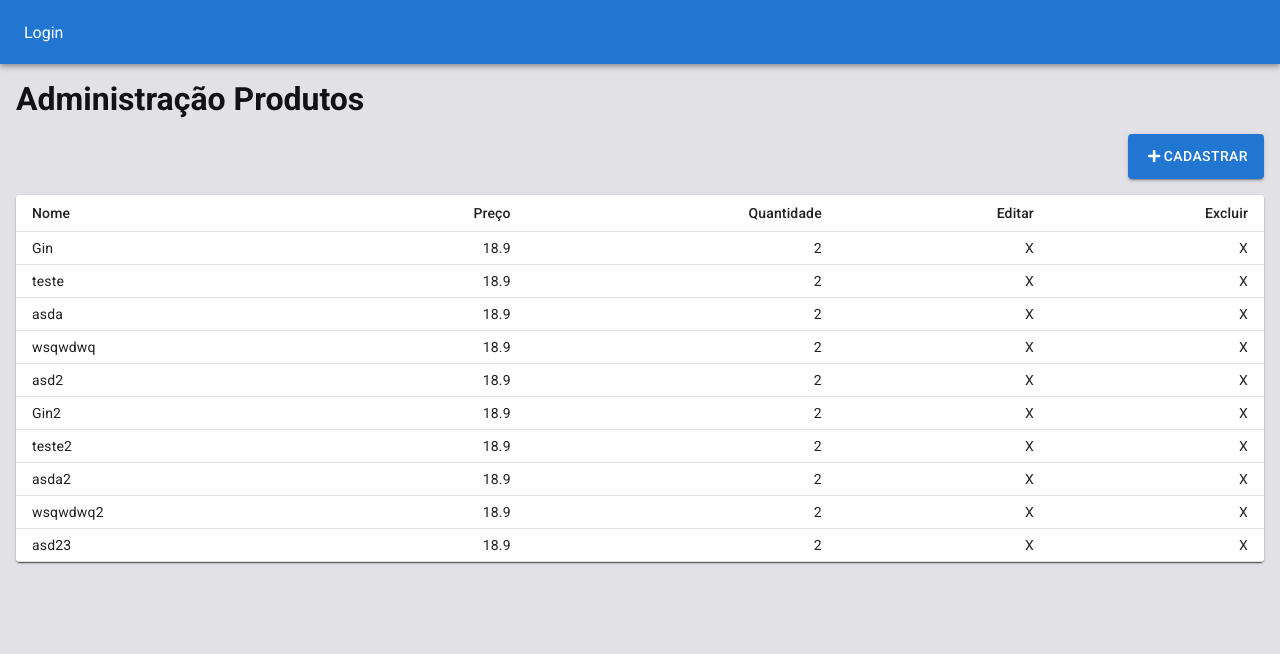
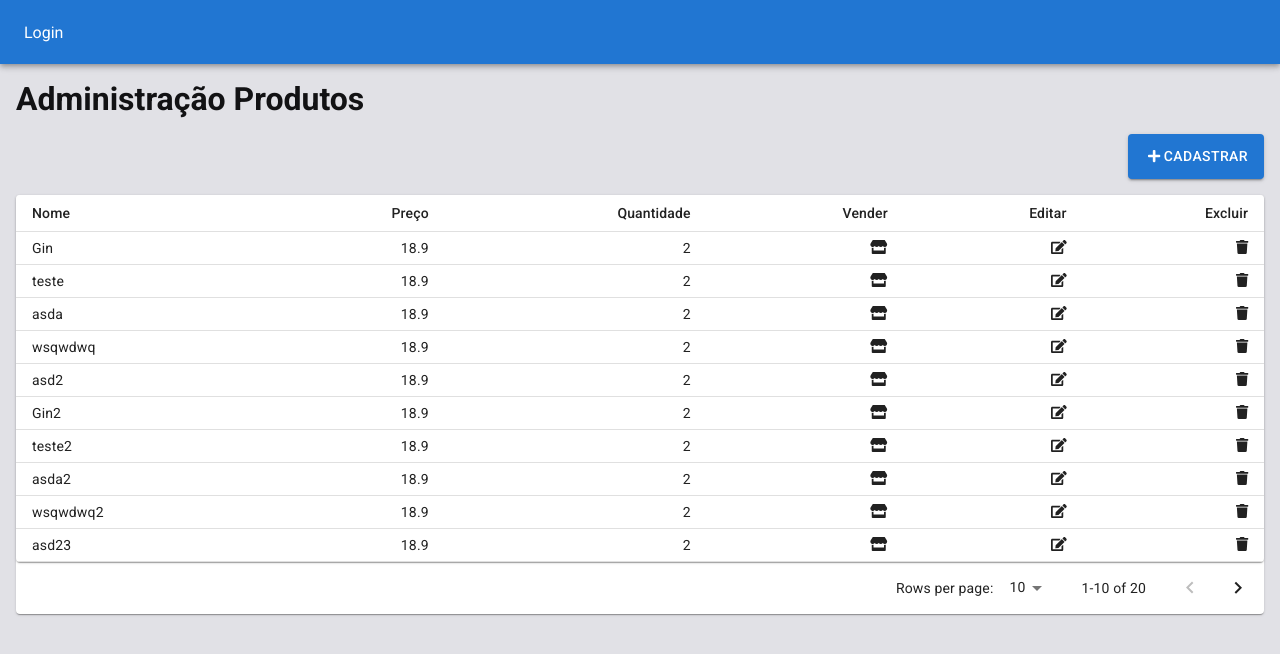
Before and after one commit to OdairFTeixeira/hackathon-web-project, a Next.js app: page /administracaoProdutos in a window 1280 px wide. Shown: the top 654 px of the page. Built offline with nearby package versions, Linux system fonts and the light colour scheme.

Commit message:
Adicionada paginacao e icones na grid

```diff
--- a/src/pages/administracaoProdutos.tsx
+++ b/src/pages/administracaoProdutos.tsx
@@ -1,11 +1,13 @@
 import { FontAwesomeIcon } from '@fortawesome/react-fontawesome';
 import { AppBar, Button, Paper, Table, TableBody, TableCell, TableContainer, TableHead, TablePagination, TableRow, Toolbar } from '@material-ui/core';
-import { faPlus } from '@fortawesome/free-solid-svg-icons';
+import { faPlus, faEdit, faTrash, faStore } from '@fortawesome/free-solid-svg-icons';
 import React from 'react';
 
 import styles from '../styles/pages/administracaoProdutos.module.css';
 
 const AdministracaoProdutos: React.FC = () => {
+    const [page, setPage] = React.useState(0);
+    const [rowsPerPage, setRowsPerPage] = React.useState(10);
 
     const handleEditar = (event) => {
     }
@@ -15,73 +17,112 @@ const AdministracaoProdutos: React.FC = () => {
             nome: 'Gin',
             preco: 18.90,
             quantidade: 2,
-            editar: 'X',
-            excluir: 'X'
         },
         {
             nome: 'teste',
             preco: 18.90,
             quantidade: 2,
-            editar: 'X',
-            excluir: 'X'
         },
         {
             nome: 'asda',
             preco: 18.90,
             quantidade: 2,
-            editar: 'X',
-            excluir: 'X'
         },
         {
             nome: 'wsqwdwq',
             preco: 18.90,
             quantidade: 2,
-            editar: 'X',
-            excluir: 'X'
         },
         {
             nome: 'asd2',
             preco: 18.90,
             quantidade: 2,
-            editar: 'X',
-            excluir: 'X'
         },
         {
             nome: 'Gin2',
             preco: 18.90,
             quantidade: 2,
-            editar: 'X',
-            excluir: 'X'
         },
         {
             nome: 'teste2',
             preco: 18.90,
             quantidade: 2,
-            editar: 'X',
-            excluir: 'X'
         },
         {
             nome: 'asda2',
             preco: 18.90,
             quantidade: 2,
-            editar: 'X',
-            excluir: 'X'
         },
         {
             nome: 'wsqwdwq2',
             preco: 18.90,
             quantidade: 2,
-            editar: 'X',
-            excluir: 'X'
         },
         {
             nome: 'asd23',
             preco: 18.90,
             quantidade: 2,
-            editar: 'X',
-            excluir: 'X'
+        },
+        {
+            nome: 'Gin3',
+            preco: 18.90,
+            quantidade: 2,
+        },
+        {
+            nome: 'teste3',
+            preco: 18.90,
+            quantidade: 2,
+        },
+        {
+            nome: 'asda3',
+            preco: 18.90,
+            quantidade: 2,
+        },
+        {
+            nome: 'wsqwdwq3',
+            preco: 18.90,
+            quantidade: 2,
+        },
+        {
+            nome: 'asd24',
+            preco: 18.90,
+            quantidade: 2,
+        },
+        {
+            nome: 'Gin24',
+            preco: 18.90,
+            quantidade: 2,
+        },
+        {
+            nome: 'teste24',
+            preco: 18.90,
+            quantidade: 2,
+        },
+        {
+            nome: 'asda25',
+            preco: 18.90,
+            quantidade: 2,
+        },
+        {
+            nome: 'wsqwdwq2as',
+            preco: 18.90,
+            quantidade: 2,
+        },
+        {
+            nome: 'asd23dd',
+            preco: 18.90,
+            quantidade: 2,
         }
     ]
+
+    const handleChangePage = (event, newPage) => {
+        setPage(newPage);
+    };
+
+    const handleChangeRowsPerPage = (event) => {
+        setRowsPerPage(+event.target.value);
+        setPage(0);
+    };
 
     return (
         <>
@@ -110,25 +151,36 @@ const AdministracaoProdutos: React.FC = () => {
                                     <TableCell>Nome</TableCell>
                                     <TableCell align="right">Preço</TableCell>
                                     <TableCell align="right">Quantidade</TableCell>
+                                    <TableCell align="right">Vender</TableCell>
                                     <TableCell align="right">Editar</TableCell>
                                     <TableCell align="right">Excluir</TableCell>
                                 </TableRow>
                             </TableHead>
                             <TableBody>
-                                {rows.map((row) => (
+                                {rows.slice(page * rowsPerPage, page * rowsPerPage + rowsPerPage).map((row) => (
                                     <TableRow key={row.nome}>
                                         <TableCell component="th" scope="row">
                                             {row.nome}
                                         </TableCell>
                                         <TableCell align="right">{row.preco}</TableCell>
                                         <TableCell align="right">{row.quantidade}</TableCell>
-                                        <TableCell align="right" onClick={event => handleEditar(event)}>{row.editar}</TableCell>
-                                        <TableCell align="right">{row.excluir}</TableCell>
+                                        <TableCell align="right"><FontAwesomeIcon icon={faStore} /></TableCell>
+                                        <TableCell align="right" onClick={event => handleEditar(event)}><FontAwesomeIcon icon={faEdit} /></TableCell>
+                                        <TableCell align="right"><FontAwesomeIcon icon={faTrash} /></TableCell>
                                     </TableRow>
                                 ))}
                             </TableBody>
                         </Table>
                     </TableContainer>
+                    <TablePagination
+                        rowsPerPageOptions={[10, 25, 100]}
+                        component="div"
+                        count={rows.length}
+                        rowsPerPage={rowsPerPage}
+                        page={page}
+                        onChangePage={handleChangePage}
+                        onChangeRowsPerPage={handleChangeRowsPerPage}
+                    />
                 </Paper>
             </div>
         </>);
```
